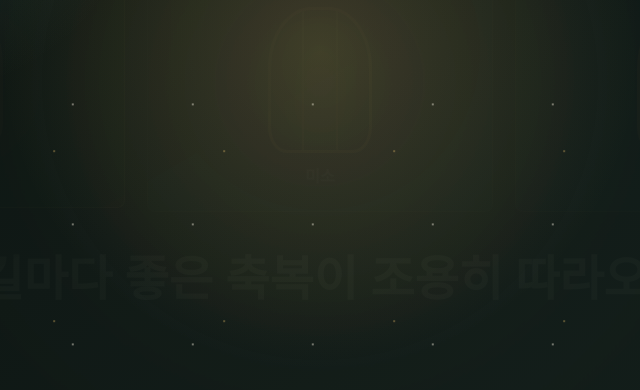
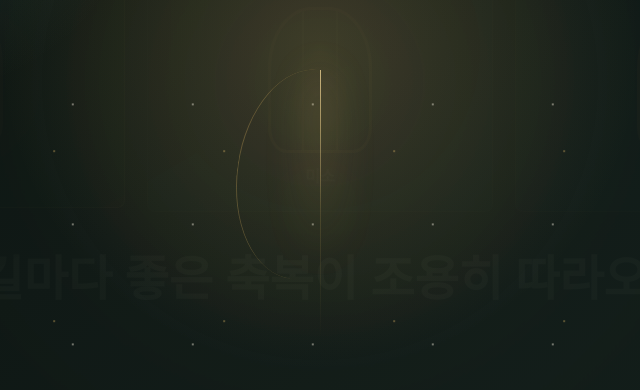
Before and after one commit to dadaboymasharipov/eid-and-smile, a plain HTML site: page index.html in a window 1280 px wide. Both pictures are taken after a click on the button "축복". Shown: the part 1063-1453 px from the top of the page, 320-960 px from the left. Drawn offline with Linux system fonts and the light colour scheme.

Commit message:
lantern position fix and soft light trail in message inside

```diff
--- a/index.html
+++ b/index.html
@@ -183,6 +183,9 @@
         <span></span>
         <span></span>
       </div>
+      <div class="light-trail" aria-hidden="true">
+        <span></span>
+      </div>
       <article class="wish-paper" data-wish-paper aria-live="polite">
         <p class="paper-label">너에게 보내는 소원</p>
         <p data-stage-wish></p>
--- a/styles.css
+++ b/styles.css
@@ -1085,8 +1085,8 @@ h2 {
 }
 
 .lantern-stage {
-  --stage-lantern-y: clamp(24px, 5svh, 46px);
-  --spark-origin-y: clamp(78px, 14svh, 116px);
+  --stage-lantern-y: 0px;
+  --spark-origin-y: clamp(58px, 9svh, 84px);
   position: fixed;
   inset: 0;
   z-index: 10;
@@ -1156,12 +1156,14 @@ h2 {
 }
 
 .stage-lantern {
-  position: relative;
+  position: absolute;
+  left: 50%;
+  top: 50%;
   z-index: 2;
   display: grid;
   place-items: center;
   gap: 12px;
-  transform: translateY(var(--stage-lantern-y)) scale(0.92);
+  transform: translate(-50%, -50%) translateY(var(--stage-lantern-y)) scale(0.92);
   opacity: 0;
 }
 
@@ -1314,6 +1316,58 @@ h2 {
   --x: 140px;
   --y: -92px;
   animation-delay: 220ms;
+}
+
+.light-trail {
+  position: absolute;
+  left: 50%;
+  top: calc(50% + var(--spark-origin-y) - 84px);
+  z-index: 2;
+  width: min(190px, 44vw);
+  height: min(270px, 34svh);
+  pointer-events: none;
+  opacity: 0;
+  transform: translateX(-50%);
+}
+
+.light-trail::before,
+.light-trail::after,
+.light-trail span {
+  content: "";
+  position: absolute;
+  left: 50%;
+  top: 0;
+  display: block;
+  transform-origin: 50% 0;
+}
+
+.light-trail::before {
+  width: 1px;
+  height: 100%;
+  background: linear-gradient(180deg, rgba(255, 226, 158, 0.72), rgba(228, 187, 101, 0.16) 52%, transparent);
+  filter: blur(0.2px);
+}
+
+.light-trail::after {
+  width: 42px;
+  height: 100%;
+  border-radius: 50%;
+  background: linear-gradient(180deg, rgba(228, 187, 101, 0.18), transparent 72%);
+  filter: blur(18px);
+  transform: translateX(-50%);
+}
+
+.light-trail span {
+  width: 72%;
+  height: 78%;
+  border-left: 1px solid rgba(228, 187, 101, 0.28);
+  border-radius: 50%;
+  transform: translateX(-50%) rotate(8deg);
+}
+
+.lantern-stage.is-blooming .light-trail,
+.lantern-stage.is-paper .light-trail {
+  animation: trail-arrive 950ms ease-out forwards;
 }
 
 .wish-paper {
@@ -1701,12 +1755,12 @@ h2 {
 
 @keyframes lantern-focus {
   0% {
-    transform: translateY(calc(var(--stage-lantern-y) + 26px)) scale(0.84);
-    opacity: 0;
-  }
-
-  100% {
-    transform: translateY(var(--stage-lantern-y)) scale(1);
+    transform: translate(-50%, -50%) translateY(calc(var(--stage-lantern-y) + 26px)) scale(0.84);
+    opacity: 0;
+  }
+
+  100% {
+    transform: translate(-50%, -50%) translateY(var(--stage-lantern-y)) scale(1);
     opacity: 1;
   }
 }
@@ -1762,19 +1816,19 @@ h2 {
 
 @keyframes lantern-approach {
   0% {
-    transform: translateY(var(--stage-lantern-y)) scale(1) rotate(0);
+    transform: translate(-50%, -50%) translateY(var(--stage-lantern-y)) scale(1) rotate(0);
     opacity: 1;
     filter: blur(0);
   }
 
   56% {
-    transform: translateY(var(--stage-lantern-y)) scale(1.18) rotate(1.5deg);
+    transform: translate(-50%, -50%) translateY(var(--stage-lantern-y)) scale(1.18) rotate(1.5deg);
     opacity: 1;
     filter: blur(0);
   }
 
   100% {
-    transform: translateY(var(--stage-lantern-y)) scale(1.82) rotate(-1deg);
+    transform: translate(-50%, -50%) translateY(var(--stage-lantern-y)) scale(1.82) rotate(-1deg);
     opacity: 0;
     filter: blur(16px);
   }
@@ -1838,6 +1892,18 @@ h2 {
   100% {
     opacity: 0;
     transform: translate(var(--x), var(--y)) scale(1);
+  }
+}
+
+@keyframes trail-arrive {
+  0% {
+    opacity: 0;
+    transform: translateX(-50%) scaleY(0.42);
+  }
+
+  100% {
+    opacity: 1;
+    transform: translateX(-50%) scaleY(1);
   }
 }
 
```
